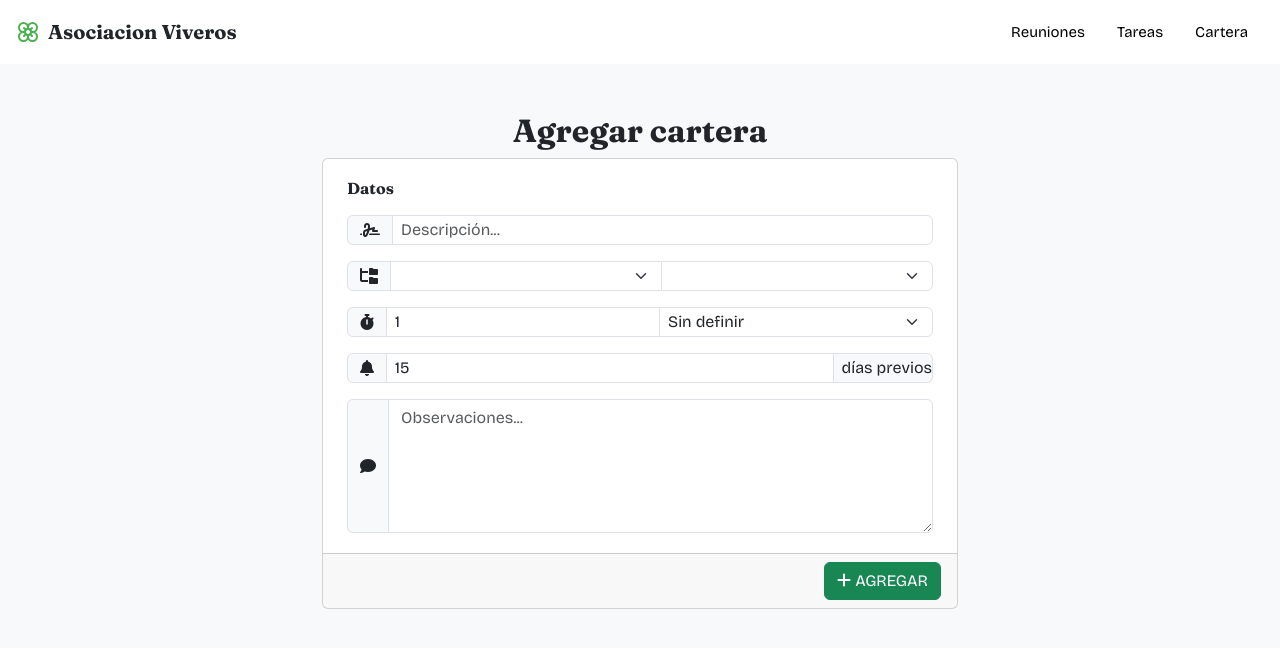
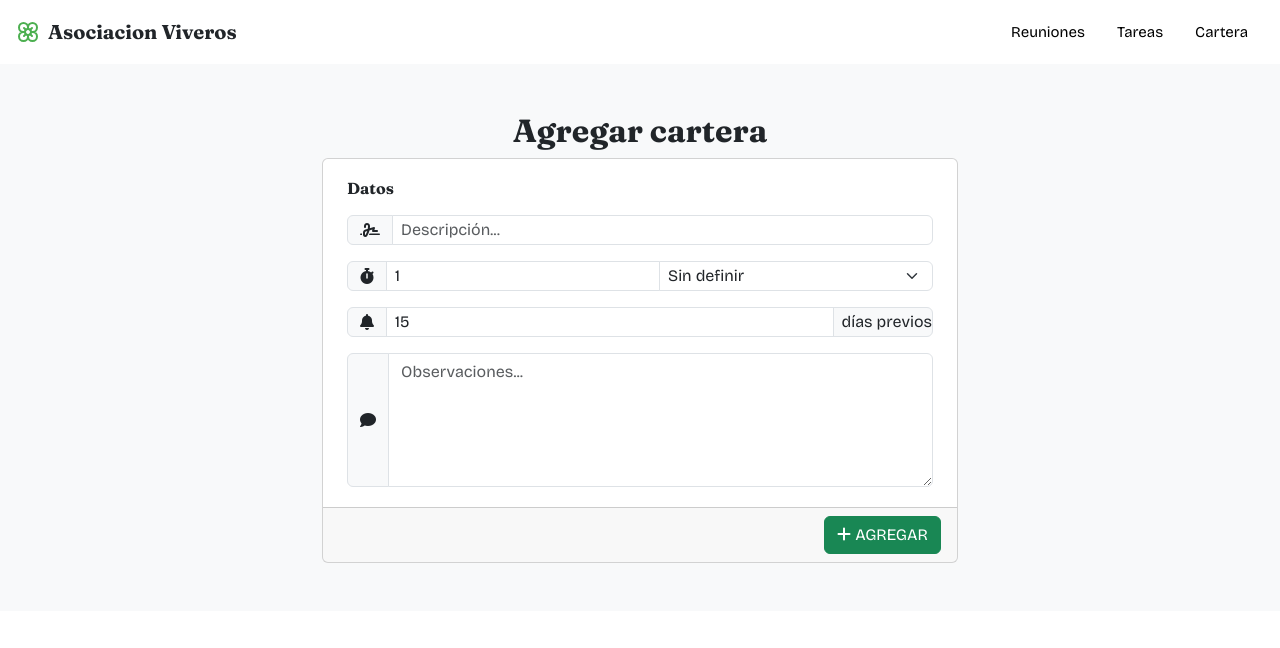
Before and after one commit to casariz/asociacion-viveros, an Angular app: page /wallet/add-wallet in a window 1280 px wide. Shown: the top 648 px of the page. Built offline with nearby package versions, Linux system fonts and the light colour scheme.

Commit message:
Refactorizar código

```diff
--- a/src/app/components/wallet/add-wallet/add-wallet.component.html
+++ b/src/app/components/wallet/add-wallet/add-wallet.component.html
@@ -7,16 +7,14 @@
           <h6 class="fw-bold m-0">Datos</h6>
           <div class="input-group">
             <span class="input-group-text"><i class="fas fa-signature"></i></span>
-              <input type="text" class="form-control p-0 ps-2" id="obligation_description" required name="obligation_description" placeholder="Descripción..."/>
+            <input type="text" class="form-control p-0 ps-2" id="obligation_description" required
+              name="obligation_description" placeholder="Descripción..." />
           </div>
-            <div class="input-group">
-                <span class="input-group-text"><i class="fas fa-folder-tree"></i></span>
-                <select class="form-select p-0 ps-2" id="type_id" required name="type_id"></select>
-                <select class="form-select p-0 ps-2" id="category_id" required name="category_id"></select>
-              </div>
+
           <div class="input-group">
             <span class="input-group-text"><i class="fas fa-stopwatch"></i></span>
-              <input type="number" class="form-control p-0 ps-2" id="quantity" required name="quantity" min="1" max="365" value="1"/>
+            <input type="number" class="form-control p-0 ps-2" id="quantity" required name="quantity" min="1" max="365"
+              value="1" />
             <select class="form-select p-0 ps-2" id="period" required name="period">
               <option selected>Sin definir</option>
               <option>Minuto(s)</option>
@@ -29,12 +27,14 @@
           </div>
           <div class="input-group">
             <span class="input-group-text"><i class="fas fa-bell"></i></span>
-              <input type="number" class="form-control p-0 ps-2" id="alert_time" required name="alert_time" min="0" max="60" value="15"/>
+            <input type="number" class="form-control p-0 ps-2" id="alert_time" required name="alert_time" min="0"
+              max="60" value="15" />
             <span class="input-group-text p-0 ps-2">días previos</span>
           </div>
           <div class="input-group">
             <span class="input-group-text"><i class="fas fa-comment"></i></span>
-              <textarea name="observations" id="observations" class="form-control" cols="50" rows="5" placeholder="Observaciones..."></textarea>
+            <textarea name="observations" id="observations" class="form-control" cols="50" rows="5"
+              placeholder="Observaciones..."></textarea>
           </div>
         </div>
       </form>
```
Lines whose indentation alone changed are shown as unchanged.
